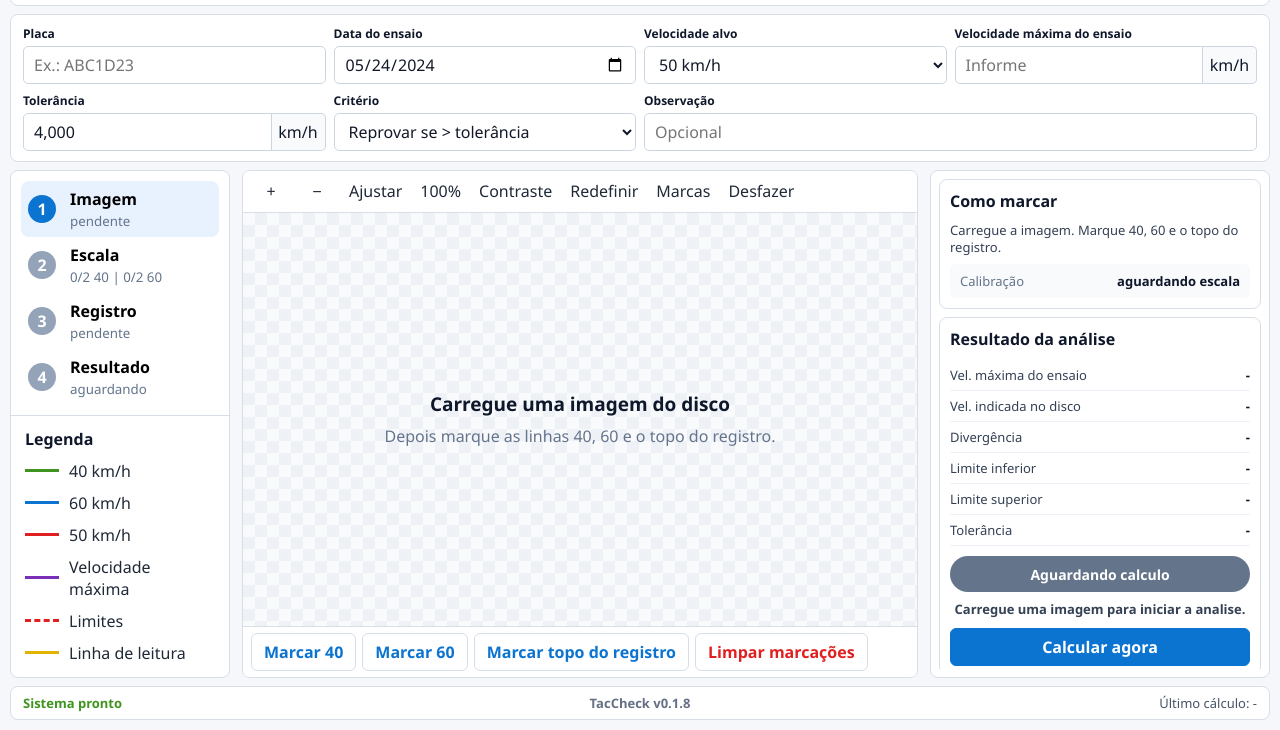
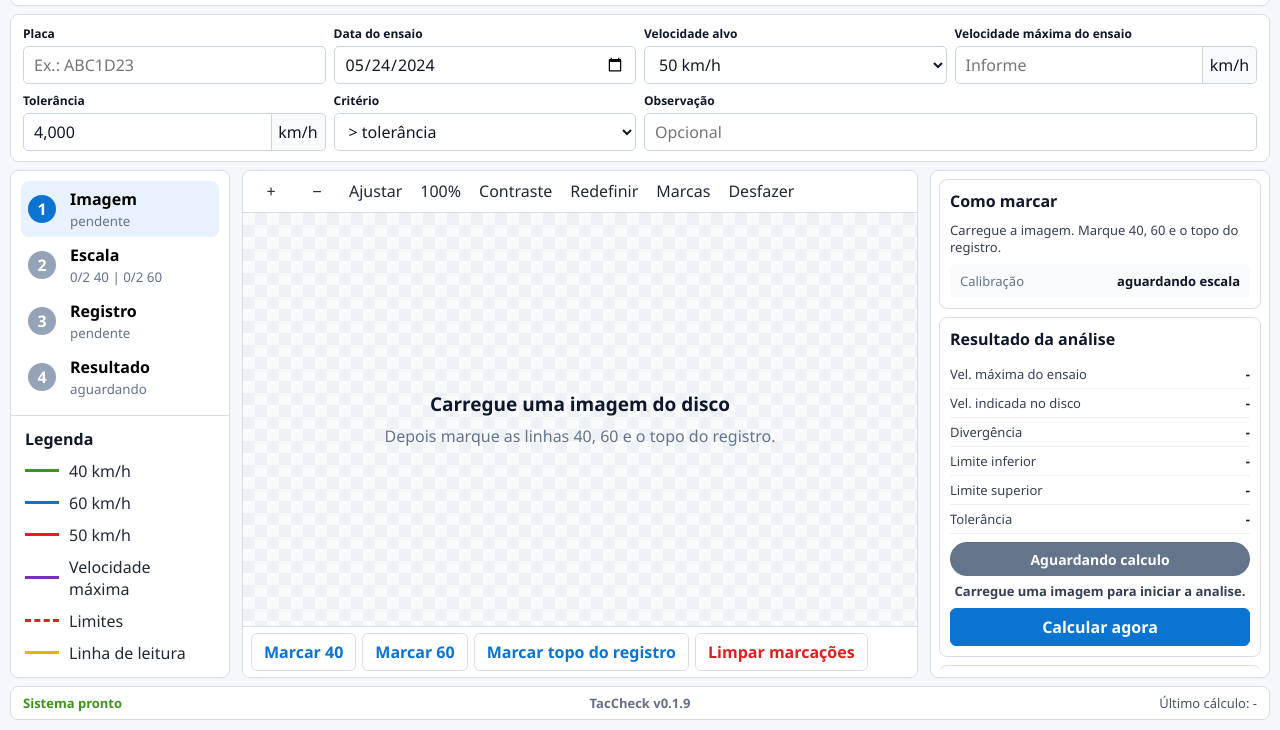
Before and after one commit to lealdevWorks/TacCheck, a website: page index.html in a window 1280 px wide. Shown: the part 70-800 px from the top of the page. Drawn offline with Linux system fonts and the light colour scheme.

Commit message:
style: finalizar identidade visual do TacCheck

```diff
--- a/index.html
+++ b/index.html
@@ -10,7 +10,7 @@
     <link rel="apple-touch-icon" href="./assets/brand/apple-touch-icon.png">
     <link rel="manifest" href="./assets/brand/site.webmanifest">
     <meta name="theme-color" content="#071b35">
-    <link rel="stylesheet" href="./src/styles/main.css?v=0.1.8">
+    <link rel="stylesheet" href="./src/styles/main.css?v=0.1.9">
   </head>
   <body>
     <div class="app-shell">
@@ -62,8 +62,8 @@
         <label>
           <span>Critério</span>
           <select id="criterionInput">
-            <option value="gt">Reprovar se &gt; tolerância</option>
-            <option value="gte">Reprovar se ≥ tolerância</option>
+            <option value="gt">&gt; tolerância</option>
+            <option value="gte">≥ tolerância</option>
           </select>
         </label>
         <label class="wide-field">
@@ -167,12 +167,12 @@
 
       <footer class="status-bar">
         <span id="statusText">Sistema pronto</span>
-        <span class="version-text">TacCheck v0.1.8</span>
+        <span class="version-text">TacCheck v0.1.9</span>
         <span id="lastCalcText">Último cálculo: -</span>
       </footer>
     </div>
 
     <input id="fileInput" type="file" accept="image/*" hidden>
-    <script type="module" src="./src/ui/app.js?v=0.1.8"></script>
+    <script type="module" src="./src/ui/app.js?v=0.1.9"></script>
   </body>
 </html>
--- a/package.json
+++ b/package.json
@@ -1,6 +1,6 @@
 {
   "name": "taccheck",
-  "version": "0.1.8",
+  "version": "0.1.9",
   "private": true,
   "type": "module",
   "scripts": {
--- a/src/styles/main.css
+++ b/src/styles/main.css
@@ -444,14 +444,14 @@ select {
 }
 
 .result-card dl {
-  margin: 0 0 10px;
+  margin: 0 0 8px;
 }
 
 .result-card dl div {
   display: flex;
   justify-content: space-between;
   gap: 12px;
-  padding: 6px 0;
+  padding: 5px 0;
   border-bottom: 1px solid #edf1f7;
   font-size: 13px;
 }
@@ -468,7 +468,7 @@ select {
 .status-badge {
   display: grid;
   place-items: center;
-  min-height: 36px;
+  min-height: 34px;
   border-radius: 999px;
   color: #fff;
   background: var(--red);
@@ -496,7 +496,7 @@ select {
 }
 
 .reason {
-  margin: 8px 0 0;
+  margin: 6px 0 0;
   color: #344054;
   text-align: center;
   font-size: 13px;
@@ -505,7 +505,7 @@ select {
 
 .result-calculate-button {
   width: 100%;
-  margin-top: 10px;
+  margin-top: 8px;
 }
 
 .actions-card {
```
Also changed, not shown: evidencias/tela_final_v0_1_9_1366x768.png (added).
